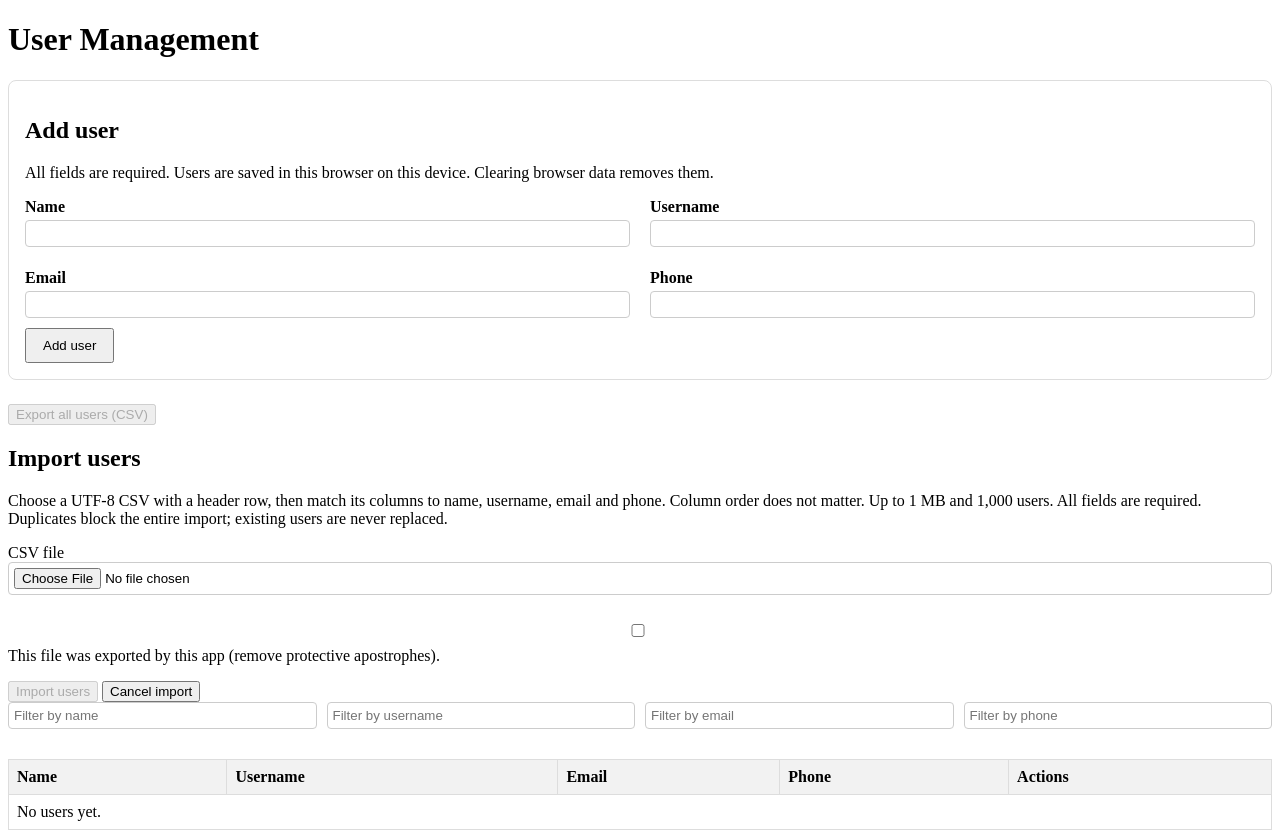
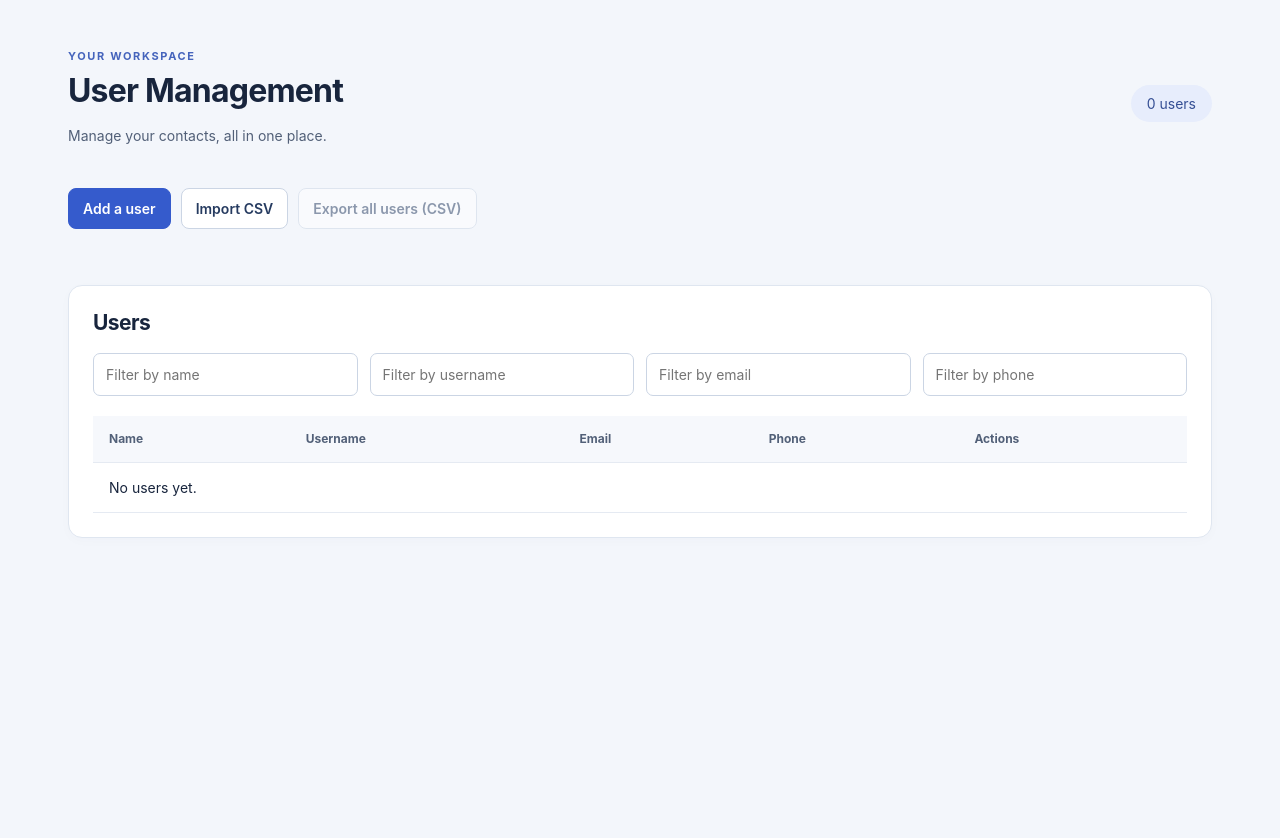
Before and after one commit to JagnaJ/user-management-app, a React (Create React App) app: page / in a window 1280 px wide. After the commit the page ends 800 px from the top, so only its background shows below. Built offline with nearby package versions, Linux system fonts and the light colour scheme.

Commit message:
feat(UMA-008): streamline user management interface

```diff
--- a/src/App.tsx
+++ b/src/App.tsx
@@ -1,3 +1,4 @@
+import './styles/App.css';
 import { useSelector } from 'react-redux';
 import { RootState } from './redux/store';
 import React, { useEffect, useState } from 'react';
@@ -7,6 +8,8 @@ import ImportUsers from './components/ImportUsers';
 import ExportUsersButton from './components/ExportUsersButton';
 
 const App: React.FC = () => {
+  const [panel, setPanel] = useState<'add' | 'import' | null>(null);
+  const count = useSelector((state: RootState) => state.users.users.length);
   const storageError = useSelector((state: RootState) => state.persistence?.error);
   const [notice, setNotice] = useState<{ message: string } | null>(null);
 
@@ -18,12 +21,16 @@ const App: React.FC = () => {
 
   return (
     <div className="App">
-      <h1>User Management</h1>
+      <header className="page-header"><div><p className="eyebrow">YOUR WORKSPACE</p><h1>User Management</h1><p>Manage your contacts, all in one place.</p></div><span className="user-count">{count} {count === 1 ? 'user' : 'users'}</span></header>
       {storageError && <p role="alert">{storageError}</p>}
-      <AddUserForm onAdded={() => setNotice({ message: 'User added' })} />
-      <p role="status" aria-live="polite" aria-atomic="true">{notice?.message}</p>
-      <ExportUsersButton />
-      <ImportUsers onImported={count => setNotice({ message: `${count} ${count === 1 ? 'user' : 'users'} imported` })} />
+      <div className="toolbar">
+        <button className="primary" type="button" aria-expanded={panel === 'add'} aria-controls="add-panel" onClick={() => setPanel(panel === 'add' ? null : 'add')}>Add a user</button>
+        <button type="button" aria-expanded={panel === 'import'} aria-controls="import-panel" onClick={() => setPanel(panel === 'import' ? null : 'import')}>Import CSV</button>
+        <ExportUsersButton />
+      </div>
+      <div id="add-panel" hidden={panel !== 'add'}><AddUserForm onAdded={() => setNotice({ message: 'User added' })} /></div>
+      <div id="import-panel" hidden={panel !== 'import'}><ImportUsers onImported={count => setNotice({ message: `${count} ${count === 1 ? 'user' : 'users'} imported` })} /></div>
+      <p className="notice" role="status" aria-live="polite" aria-atomic="true">{notice?.message}</p>
       <UserTable
         onUpdated={() => setNotice({ message: 'User updated' })}
         onDeleted={() => setNotice({ message: 'User deleted' })}
--- a/src/components/ImportUsers.tsx
+++ b/src/components/ImportUsers.tsx
@@ -54,6 +54,8 @@ const ImportUsers: React.FC<{ onImported: (count: number) => void }> = ({ onImpo
     try { table = readCsvTable(text, delimiter); drafts = mapUserDrafts(table, mapping, fromExport); errors = validateImport(drafts, users); }
     catch (cause) { errors = [cause instanceof Error ? cause.message : 'Could not parse the CSV file.']; }
   }
+  const duplicateMapping = (index: number) => Boolean(mapping[index] && mapping.filter(field => field === mapping[index]).length > 1);
+  const missingFields = userFields.filter(field => !mapping.includes(field));
   const confirm = () => {
     if (errors.length || !drafts.length || reading) return;
     const currentErrors = validateImport(drafts, store.getState().users.users);
@@ -62,7 +64,7 @@ const ImportUsers: React.FC<{ onImported: (count: number) => void }> = ({ onImpo
     onImported(drafts.length); clear(); input.current?.focus();
   };
   return (
-    <section aria-labelledby="import-heading">
+    <section className="import-card" aria-labelledby="import-heading">
       <h2 id="import-heading">Import users</h2>
       <p id="import-help">Choose a UTF-8 CSV with a header row, then match its columns to name, username, email and phone. Column order does not matter. Up to 1 MB and 1,000 users. All fields are required. Duplicates block the entire import; existing users are never replaced.</p>
       <label htmlFor="import-file">CSV file</label>{' '}
@@ -76,10 +78,12 @@ const ImportUsers: React.FC<{ onImported: (count: number) => void }> = ({ onImpo
         <p>Check the suggested matches. Skip extra columns. Each required field must be matched once.</p>
         <table aria-label="Column mapping"><thead><tr><th>CSV column</th><th>Example</th><th>Import as</th></tr></thead>
           <tbody>{table.header.map((label, index) => <tr key={index}><td>{label || '(unnamed)'} ({index + 1})</td><td>{table?.rows[0][index]}</td><td>
-            <select aria-label={`Map column ${index + 1}: ${label}`} value={mapping[index] ?? ''} onChange={event => {
+            <select aria-invalid={duplicateMapping(index)} aria-describedby={duplicateMapping(index) ? `mapping-error-${index}` : undefined} aria-label={`Map column ${index + 1}: ${label}`} value={mapping[index] ?? ''} onChange={event => {
               const next = [...mapping]; next[index] = event.target.value as keyof UserDraft | ''; setMapping(next); setError('');
             }}><option value="">Do not import</option>{userFields.map(field => <option key={field} value={field}>{field}</option>)}</select>
+            {duplicateMapping(index) && <p className="field-error" id={`mapping-error-${index}`}>Another column also uses {mapping[index]}. Choose a different field or Do not import.</p>}
           </td></tr>)}</tbody></table>
+        {missingFields.length > 0 && <p className="field-error">Still needed: {missingFields.join(', ')}. Choose these fields in the Import as menus.</p>}
       </div>}
       {drafts.length > 0 && <div style={{ overflowX: 'auto' }}><h3>Preview (first 5 users)</h3>
         <table aria-label="Import preview"><thead><tr>{userFields.map(field => <th key={field}>{field}</th>)}</tr></thead>
--- a/src/components/UserTable.tsx
+++ b/src/components/UserTable.tsx
@@ -46,7 +46,8 @@ const UserTable: React.FC<{ onUpdated: () => void; onDeleted: () => void }> = ({
   };
 
   return (
-    <div>
+    <section className="users-card" aria-label="User list">
+      <h2>Users</h2>
       <div className="filter-inputs">
         <input
           type="text"
@@ -88,7 +89,7 @@ const UserTable: React.FC<{ onUpdated: () => void; onDeleted: () => void }> = ({
           onCancel={closeEditor}
         />
       )}
-      <table ref={table} tabIndex={-1} aria-label="Users">
+      <div className="table-scroll"><table ref={table} tabIndex={-1} aria-label="Users">
         <thead>
           <tr>
             <th>Name</th>
@@ -125,8 +126,8 @@ const UserTable: React.FC<{ onUpdated: () => void; onDeleted: () => void }> = ({
             </tr>
           ))}
         </tbody>
-      </table>
-    </div>
+      </table></div>
+    </section>
   );
 };
 
--- /dev/null
+++ b/src/styles/App.css
@@ -0,0 +1,31 @@
+* { box-sizing: border-box; }
+body { margin: 0; background: #f3f6fb; color: #18253d; font-family: -apple-system, BlinkMacSystemFont, 'Segoe UI', sans-serif; font-size: 14px; line-height: 1.5; }
+.App { max-width: 1200px; margin: 0 auto; padding: 48px 28px; }
+h1, h2, h3 { line-height: 1.25; letter-spacing: -.025em; }
+h1 { margin: 6px 0 10px; font-size: 32px; }
+h2 { margin-top: 0; font-size: 21px; }
+h3 { margin-top: 28px; font-size: 17px; }
+p { color: #526078; }
+.page-header { display: flex; justify-content: space-between; align-items: center; gap: 20px; margin-bottom: 28px; }
+.eyebrow { font-size: 11px; font-weight: 700; letter-spacing: .15em; color: #4564bc; margin: 0; }
+.user-count { background: #e7edfc; color: #354f94; border-radius: 24px; padding: 8px 16px; white-space: nowrap; }
+.toolbar { display: flex; flex-wrap: wrap; gap: 10px; margin-bottom: 20px; align-items: start; }
+button { font: inherit; font-weight: 600; border: 1px solid #cbd5e4; border-radius: 8px; background: white; color: #263b60; padding: 9px 14px; cursor: pointer; }
+button:hover:not(:disabled) { background: #edf2fc; border-color: #8da1c7; }
+button.primary, button[type='submit'] { background: #355bcc; border-color: #355bcc; color: white; }
+button.primary:hover, button[type='submit']:hover { background: #294bac; }
+button:disabled { opacity: .5; cursor: not-allowed; }
+input:not([type='checkbox']), select { font: inherit; color: inherit; background: white; padding: 10px 12px; border: 1px solid #cbd5e4; border-radius: 7px; max-width: 100%; }
+input:not([type='checkbox']) { width: 100%; }
+input[type='checkbox'] { width: auto; margin-right: 8px; accent-color: #355bcc; }
+:focus-visible { outline: 3px solid #7997ea; outline-offset: 3px; }
+.users-card, .import-card, .add-user { background: white; border: 1px solid #dfe6f0; border-radius: 14px; padding: 24px; box-shadow: 0 3px 12px #24365b05; }
+.import-card { margin-bottom: 20px; }
+.import-card table { min-width: 560px; }
+.import-card td select { min-width: 145px; }
+[aria-invalid='true'] { border-color: #b42318 !important; background: #fff8f7 !important; }
+p.field-error { color: #b42318; font-size: 13px; max-width: 300px; margin: 6px 0; }
+[role='alert'] { background: #fff3f1; border-left: 3px solid #cb493a; padding: 12px 16px; border-radius: 6px; margin: 16px 0; color: #9a291e; }
+[role='alert'] p { color: inherit; }
+.notice { min-height: 24px; margin: 0 0 12px; color: #18754e; }
+@media (max-width: 600px) { .App { padding: 24px 14px; } h1 { font-size: 26px; } .page-header { align-items: start; } .users-card, .import-card, .add-user { padding: 16px; } .toolbar { gap: 8px; } }
--- a/src/styles/UserTable.css
+++ b/src/styles/UserTable.css
@@ -1,66 +1,10 @@
-table {
-  width: 100%;
-  border-collapse: collapse;
-  overflow-x: auto;
-}
-
-.content {
-  max-width: 100%;
-  box-sizing: border-box;
-}
-
-.container,
-body {
-  overflow-x: hidden;
-}
-
-th,
-td {
-  border: 1px solid #ddd;
-  padding: 8px;
-}
-
-th {
-  background-color: #f2f2f2;
-  text-align: left;
-}
-
-tr:nth-child(even) {
-  background-color: #f9f9f9;
-}
-
-tr:hover {
-  background-color: #f1f1f1;
-}
-
-input {
-  margin-bottom: 10px;
-  padding: 5px;
-  width: calc(100% - 12px);
-  border: 1px solid #ccc;
-  border-radius: 4px;
-}
-
-.filter-inputs {
-  display: flex;
-  gap: 10px;
-  margin-bottom: 20px;
-}
-
-@media screen and (max-width: 600px) {
-  table {
-    font-size: 12px;
-  }
-
-  .filter-inputs {
-    flex-direction: column;
-  }
-}
-.delete-user {
-  margin-left: 8px;
-  color: #b42318;
-}
-
-.delete-user:disabled {
-  color: #666;
-}
+.table-scroll { overflow-x: auto; }
+table { width: 100%; border-collapse: collapse; text-align: left; }
+th, td { padding: 14px 16px; border-bottom: 1px solid #e5eaf2; vertical-align: top; overflow-wrap: anywhere; }
+th { background: #f6f8fc; font-size: 12px; font-weight: 700; color: #526078; }
+tbody tr:hover { background: #f8faff; }
+.filter-inputs { display: grid; grid-template-columns: repeat(4, minmax(0, 1fr)); gap: 12px; margin-bottom: 20px; }
+.delete-user { margin-left: 8px; color: #b42318; }
+.users-card table { min-width: 680px; }
+@media (max-width: 700px) { .filter-inputs { grid-template-columns: repeat(2, minmax(0, 1fr)); } }
+@media (max-width: 420px) { .filter-inputs { grid-template-columns: 1fr; } }
```
Also changed, not shown: 3 other files (tests, documents, lock files or other folders).
